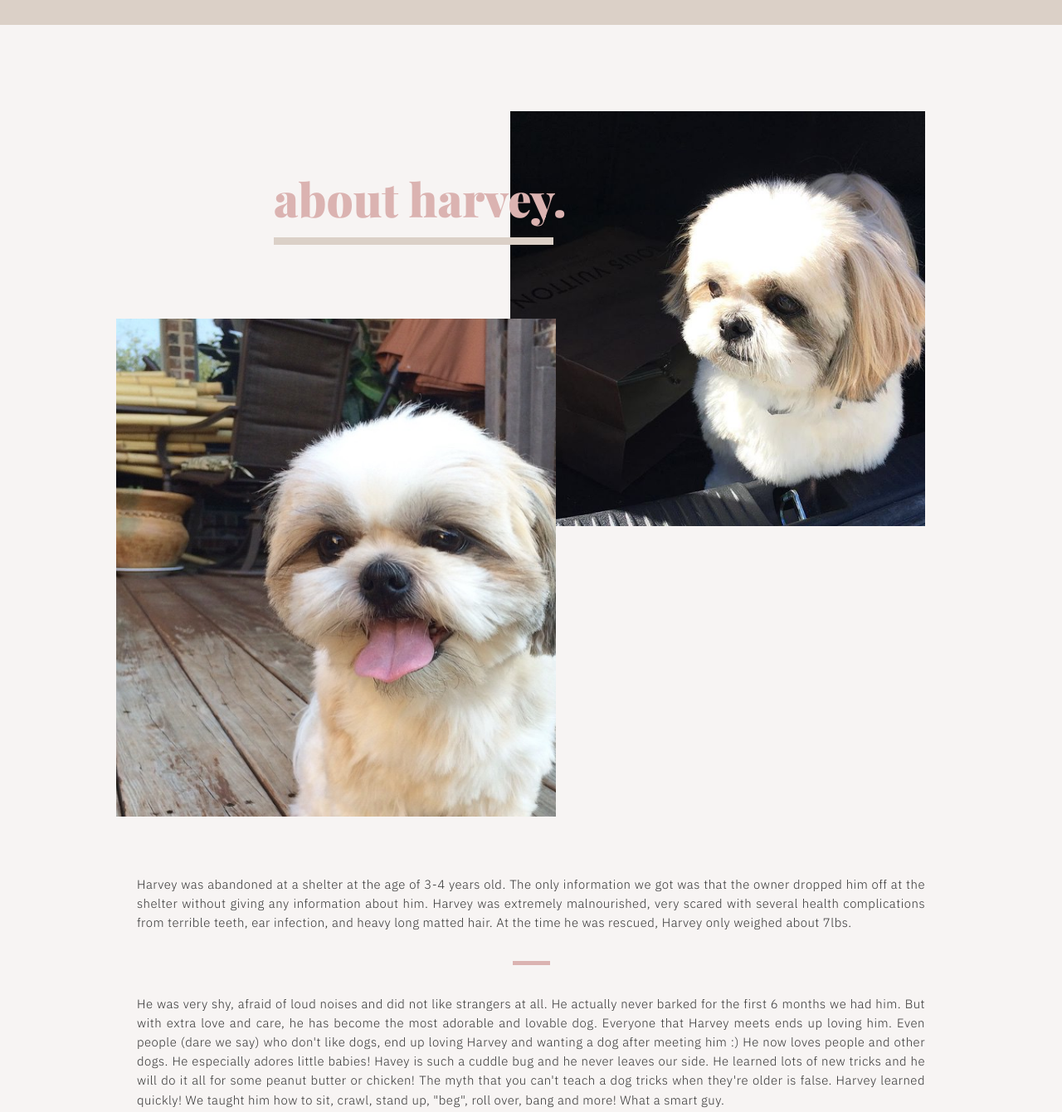
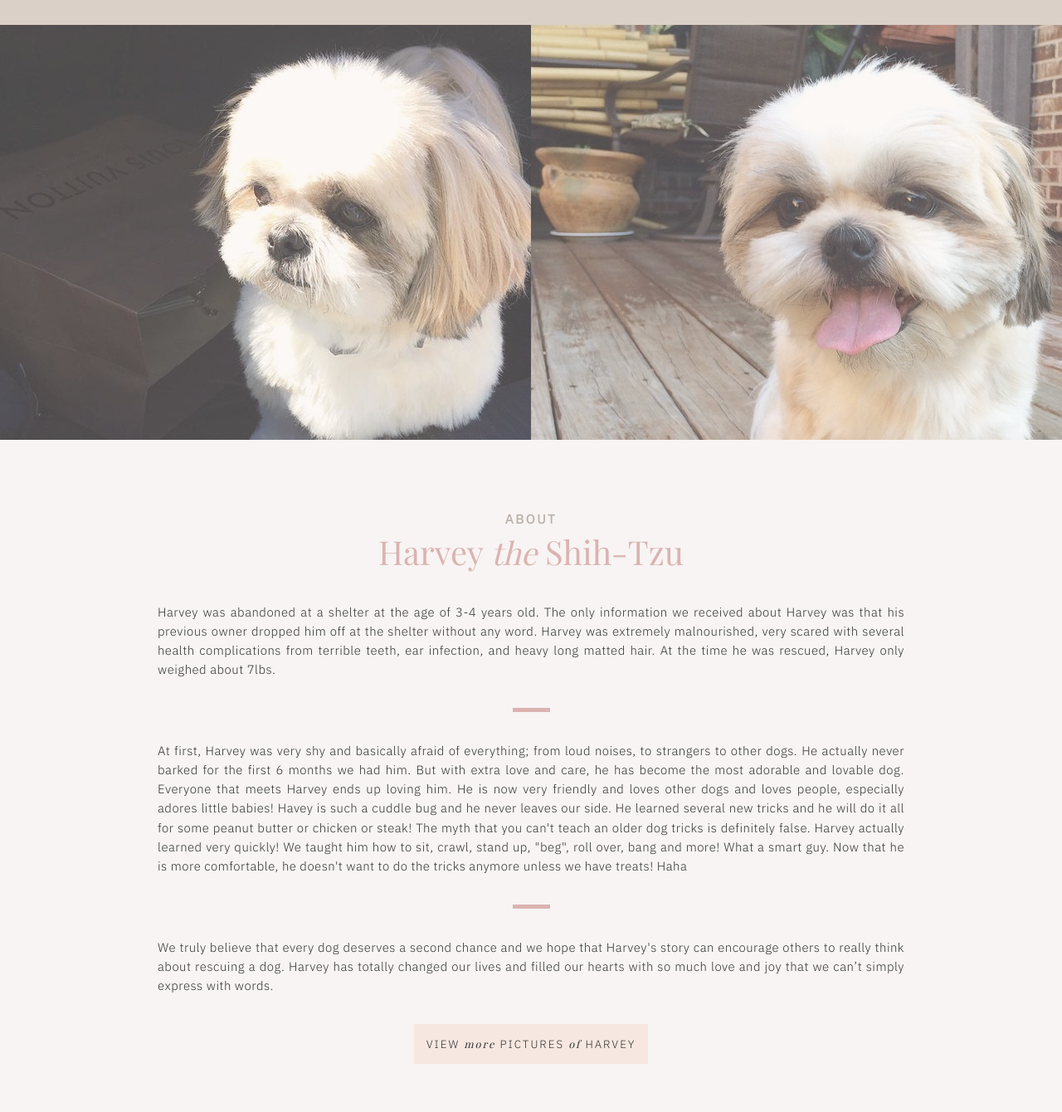
Before and after one commit to jspark721/harveytzu, a plain HTML site: page about/index.html in a window 1280 px wide. Shown: the part 420-1760 px from the top of the page at 83% size. Drawn offline with nearby package versions, Linux system fonts and the light colour scheme; files whose address does not match are found by name.

Commit message:
update about page

```diff
--- a/about/index.html
+++ b/about/index.html
@@ -12,7 +12,7 @@
     <div id="navbar" class="top">
       <a class="float-left" href="/">home</a>
       <a class="float-right" href="/about">about</a>
-      <a class="float-right" href="https://bonfire.com/harveytzu" target="_blank">merch</a>
+      <a class="float-right" href="/merch">merch</a>
       <a class="float-right" href="https://instagram.com/harveytzu" target="_blank">instagram</a>
     </div>
 
@@ -22,25 +22,26 @@
     </section>
     <section class="page-about-main">
       <div class="image-container">
-        <h2 class="about-title"><span>about harvey</span>.</h2>
         <div class="about-main-image1"></div>
         <div class="about-main-image2"></div>
+        <div class="overlay"></div>
       </div>
       <div class="text-container">
-        <p>Harvey was abandoned at a shelter at the age of 3-4 years old. The only information we got was that the owner dropped him off at the shelter without giving any information about him. Harvey was extremely malnourished, very scared with several health complications from terrible teeth, ear infection, and heavy long matted hair. At the time he was rescued, Harvey only weighed about 7lbs.</p>
+        <span class="p-caps">about</span>
+        <h2 class="quote about-title"><br>Harvey <em>the</em> Shih-Tzu</h2>
+        <p>Harvey was abandoned at a shelter at the age of 3-4 years old. The only information we received about Harvey was that his previous owner dropped him off at the shelter without any word. Harvey was extremely malnourished, very scared with several health complications from terrible teeth, ear infection, and heavy long matted hair. At the time he was rescued, Harvey only weighed about 7lbs.</p>
         <div class="text-line"></div>
-        <p>He was very shy, afraid of loud noises and did not like strangers at all. He actually never barked for the first 6 months we had him. But with extra love and care, he has become the most adorable and lovable dog. Everyone that Harvey meets ends up loving him. Even people (dare we say) who don't like dogs, end up loving Harvey and wanting a dog after meeting him :) He now loves people and other dogs. He especially adores little babies! Havey is such a cuddle bug and he never leaves our side. He learned lots of new tricks and he will do it all for some peanut butter or chicken! The myth that you can't teach a dog tricks when they're older is false. Harvey learned quickly! We taught him how to sit, crawl, stand up, "beg", roll over, bang and more! What a smart guy.</p>
+        <p>At first, Harvey was very shy and basically afraid of everything; from loud noises, to strangers to other dogs. He actually never barked for the first 6 months we had him. But with extra love and care, he has become the most adorable and lovable dog. Everyone that meets Harvey ends up loving him. He is now very friendly and loves other dogs and loves people, especially adores little babies! Havey is such a cuddle bug and he never leaves our side. He learned several new tricks and he will do it all for some peanut butter or chicken or steak! The myth that you can't teach an older dog tricks is definitely false. Harvey actually learned very quickly! We taught him how to sit, crawl, stand up, "beg", roll over, bang and more! What a smart guy. Now that he is more comfortable, he doesn't want to do the tricks anymore unless we have treats! Haha</p>
         <div class="text-line"></div>
-        <p>We truly believe that every dog deserves a second chance and we hope that Harvey’s story can encourage others to really think about rescuing a dog. Harvey has totally changed our lives and filled our hearts with so much love and joy that we can’t express with words. Find your fur baby love — #AdoptDontShop</p>
+        <p>We truly believe that every dog deserves a second chance and we hope that Harvey's story can encourage others to really think about rescuing a dog. Harvey has totally changed our lives and filled our hearts with so much love and joy that we can’t simply express with words.</p>
+        <a href="https://instagram.com/harveytzu" target="_blank"><button class="btn-primary">view <em>more</em> pictures <em>of</em> harvey</button></a>
       </div>
     </section>
 
     <section class="home-quote">
-      <div class="container">
         <h2 class="quote">Harvey is just a small town Shih-Tzu once abandoned now living his best life in Seattle!</h2>
         <br />
         <i class="fas fa-heart"></i>
-      </div>
     </section>
 
     <footer>
--- a/scss/style.scss
+++ b/scss/style.scss
@@ -19,6 +19,10 @@ $green: #A9BAAC;
 
 $ease: all .3s ease;
 $ease-slow: all .3s ease-out;
+
+::-webkit-scrollbar {
+  display: none;
+}
 
 body {
   font-family: $sans;
@@ -47,6 +51,12 @@ em {
   font-weight: 100;
   font-size: .95em;
   text-transform: lowercase;
+}
+
+h1 {
+  font-family: $serif;
+  color: $pink;
+  font-size: 3em;
 }
 h3 {
   color: $accent;
@@ -314,6 +324,7 @@ button {
   color: $white;
   font-size: 2.5em;
   font-weight: 200;
+  max-width: 900px;
   margin: 0;
   span {
     font-style: italic;
@@ -349,7 +360,6 @@ button {
 }
 
 .page-about-main {
-  padding: 5% 0;
   position: relative;
   width: 100%;
   background: $white;
@@ -362,14 +372,42 @@ button {
 
 .image-container {
   position: relative;
-  width: 1000px;
-  height: 80%;
+  display: flex;
+  width: 100vw;
+  height: 500px;
   margin: auto;
+}
+
+.overlay {
+  background: rgba($light, .3);
+  width: 100%;
+  height: 100%;
+}
+.about-main-image1 {
+  width: 50%;
+  background-image: url('../img/harvey-small.jpg');
+  background-position: center;
+  background-size: cover;
+  background-repeat: no-repeat;
+}
+.about-main-image2 {
+  width: 50%;
+  background-image: url('../img/harvey-happy.jpg');
+  background-position: center;
+  background-size: cover;
+  background-repeat: no-repeat;
+}
+
+.about-title {
+  text-align: center;
+  color: $pink;
+  margin-top: -50px;
 }
 
 .text-container {
   margin-top: 35px;
-  width: 950px;
+  padding: 50px;
+  max-width: 900px;
   text-align: justify;
   display: flex;
   justify-content: center;
@@ -380,6 +418,10 @@ button {
     margin: 35px 0;
     font-size: 0.93em;
   }
+  span {
+    margin: 0;
+    color: $main-dark;
+  }
 }
 .text-line {
   width: 45px;
@@ -387,50 +429,9 @@ button {
   background: $pink;
 }
 
-.about-title {
-  font-family: $serif;
-  color: $pink;
-  position: absolute;
-  left: 19%;
-  top: 12%;
-  font-weight: 800;
-  font-size: 3.5em;
-  margin: 0;
-  span {
-    padding-bottom: 10px;
-    border-bottom: 9px solid $main;
-  }
-}
-.about-main-image1 {
-  margin-left: 45%;
-  margin-top: 40px;
-  overflow: hidden;
-  height: 500px;
-  background-image: url('../img/harvey-small.jpg');
-  background-position: center;
-  background-size: contain;
-  background-repeat: no-repeat;
-}
-.about-main-image2 {
-  overflow: hidden;
-  margin-top: -250px;
-  width: 530px;
-  height: 600px;
-  background-image: url('../img/harvey-happy.jpg');
-  background-position: center;
-  background-size: cover;
-  background-repeat: no-repeat;
-}
-// .image-overlay {
-//   position: absolute;
-//   width: 100%;
-//   height: 100%;
-//   background: rgba($light, .23);
-// }
-
 footer {
   height: 20vh;
-  background: $white;
+  background: $light;
   position: relative;
   width: 100%;
   text-align: center;
```
Also changed, not shown: adopt/index.html (+1 -1 lines), index.html (+4 -4 lines), css/style.css, merch/index.html (added), package-lock.json.
